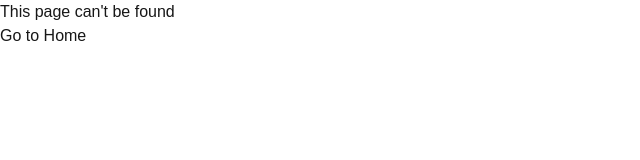
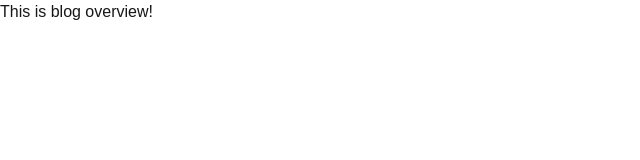
Before and after one commit to AbayTesfaye/Next-Blog, a Next.js app: page /blogs in a window 1280 px wide. Before the commit this address had no page. Shown: the top 160 px of the page, without its empty margins (0-640 px from the left). Built offline with nearby package versions, Linux system fonts and the light colour scheme.

Commit message:
access client component from server side

```diff
--- /dev/null
+++ b/app/blogs/page.js
@@ -0,0 +1,7 @@
+import BlogOverview from "../components/blog-overview";
+
+export default function Blogs(){
+    return <div>
+        <BlogOverview/>
+    </div>
+}
--- /dev/null
+++ b/app/components/blog-overview/index.js
@@ -0,0 +1,10 @@
+'use client'
+
+import React from 'react'
+export default function BlogOverview() {
+  return (
+    <div>
+        <h1>This is blog overview!</h1>
+    </div>
+  )
+}
```
